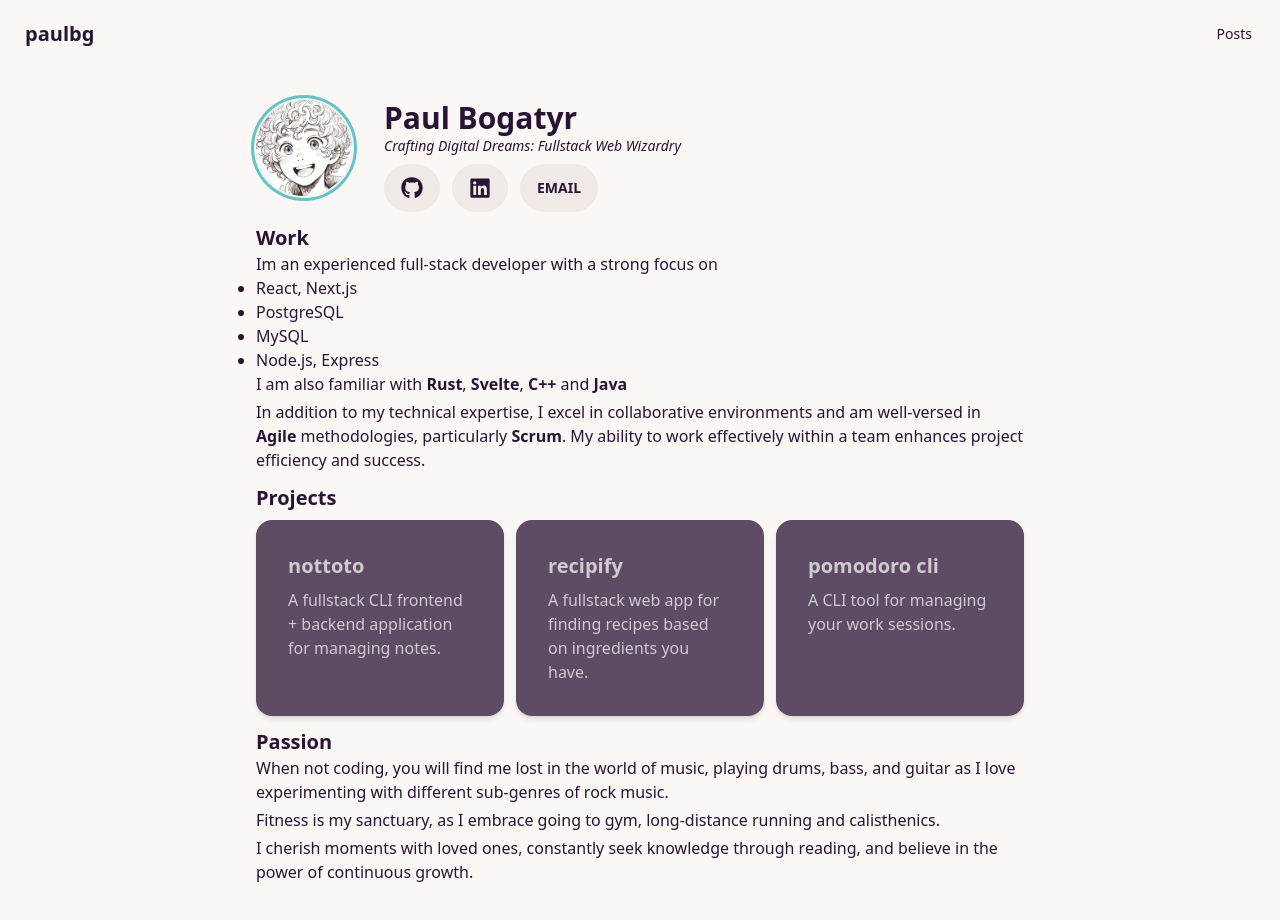
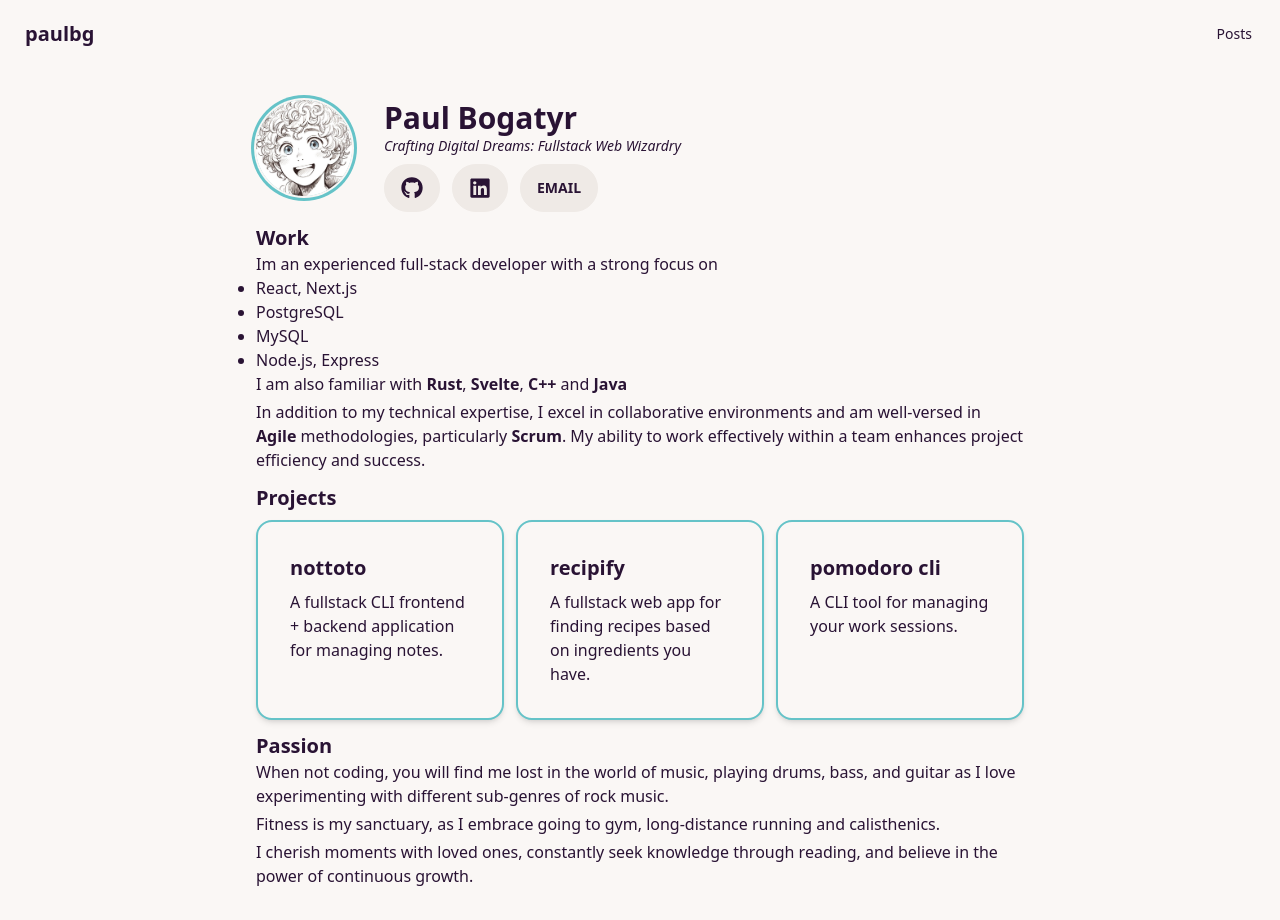
Before and after one commit to paulbgtr/paulbg, a Next.js app: page / in a window 1280 px wide. Built offline with nearby package versions, Linux system fonts and the light colour scheme.

Commit message:
chore: update project card styles

```diff
--- a/src/components/pageRelated/index/Projects/Project.tsx
+++ b/src/components/pageRelated/index/Projects/Project.tsx
@@ -10,8 +10,8 @@ export const Project = ({
   link: string;
 }) => {
   return (
-    <Link className="duration-200 hover:opacity-90" href={link}>
-      <div className="h-full shadow-md card image-full">
+    <Link href={link}>
+      <div className="h-full duration-200 border-2 shadow-md hover:text-white hover:bg-primary border-primary card bg-base-100">
         <div className="card-body">
           <h2 className="card-title">{title}</h2>
           <p>{description}</p>
```
